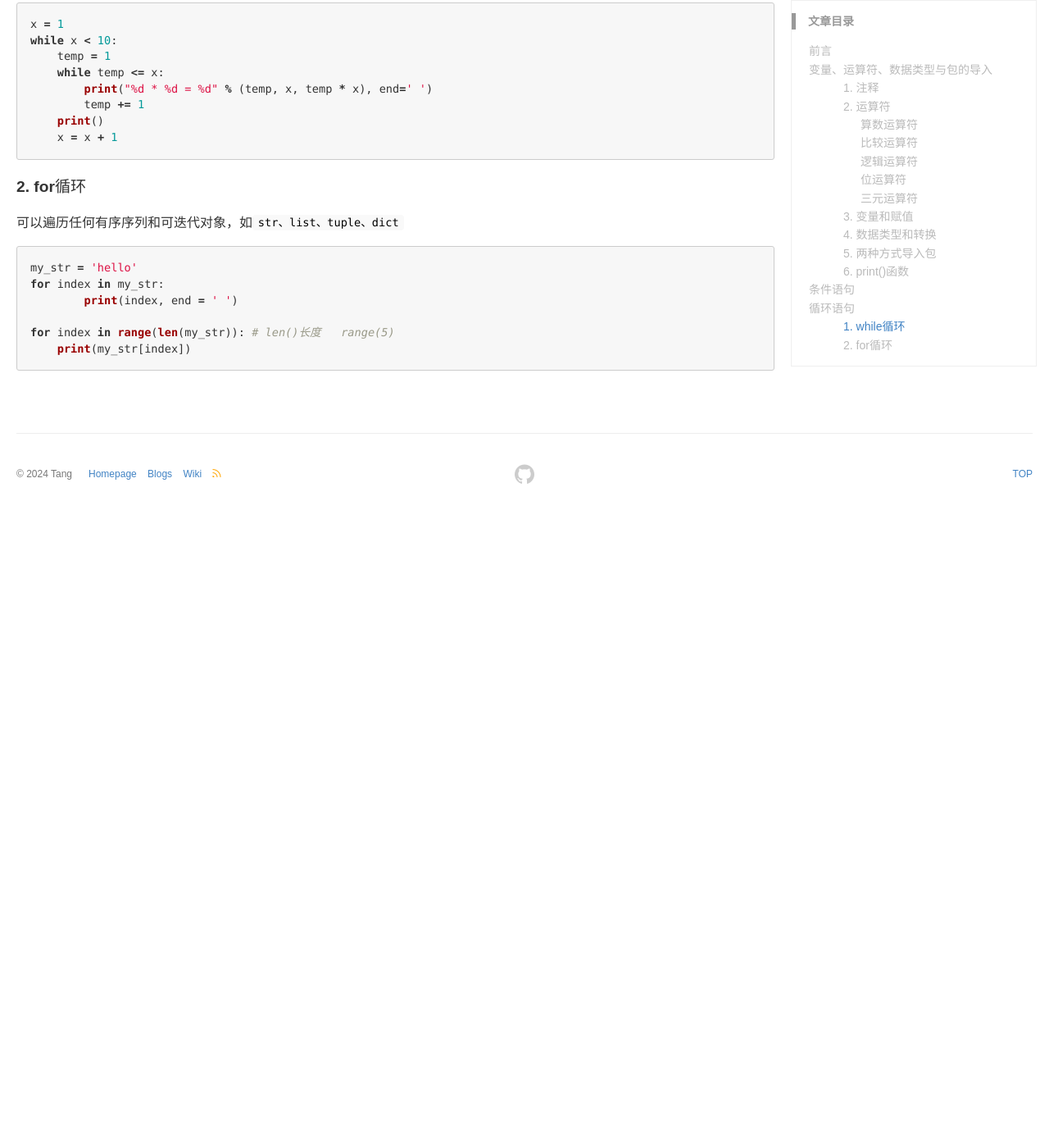
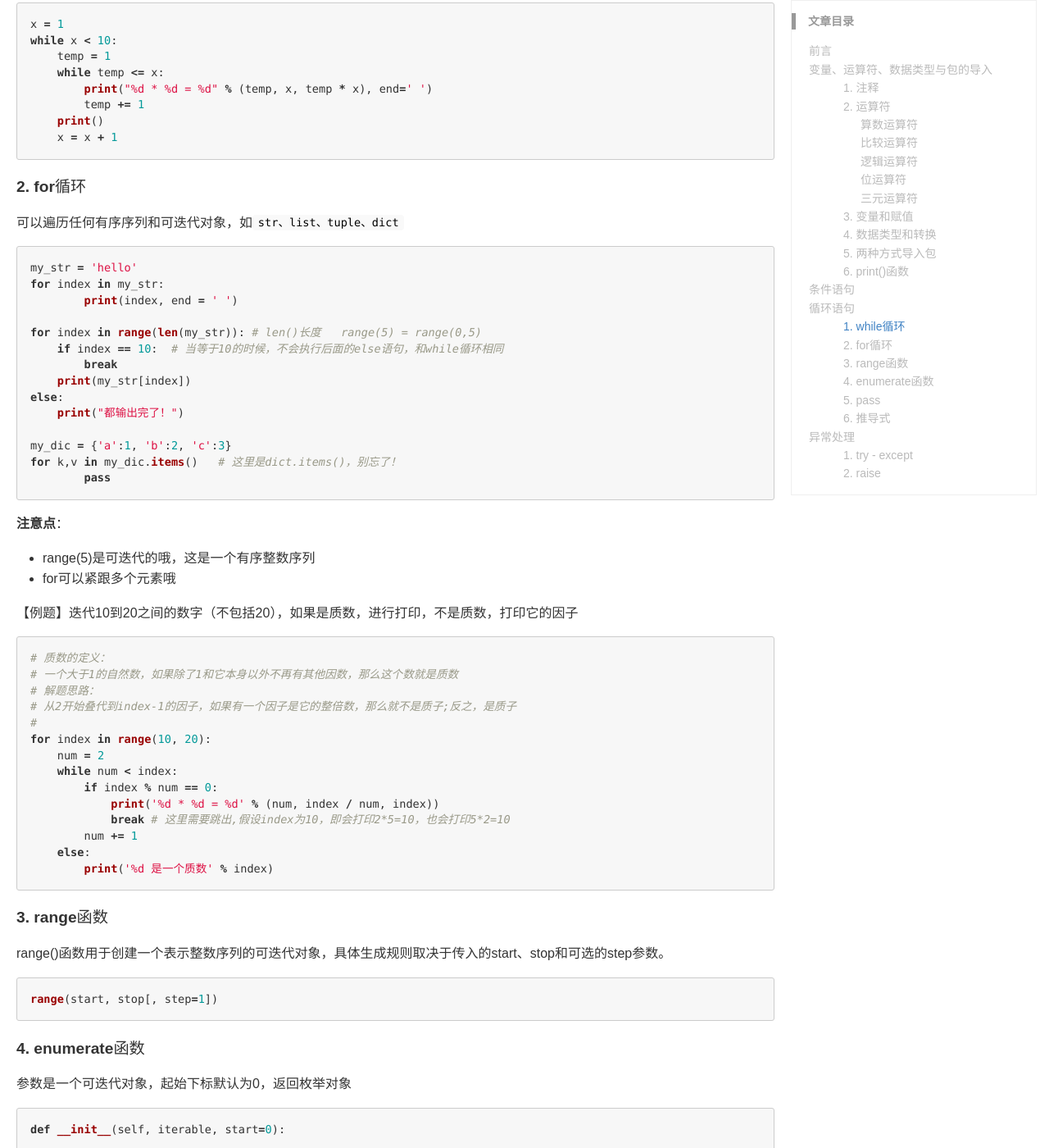
Before and after one commit to tangxing7028/tangxing7028.github.io, a Jekyll site: the page built from _posts/python/阿里云-天池/2024-04-24-Python入门(上).md, in a window 1280 px wide and 1400 px high, scrolled down 5384 px. Shown: the whole window at 82% size. Built offline with Jekyll 4.4.1, drawn with Linux system fonts in a browser that asks for light colours; before the commit the page ends 6011 px from its top, so only the background shows below that; some of the changed text lies outside the part shown.

Commit message:
Update 2024-04-24-Python入门(上).md

````diff
--- a/_posts/python/阿里云-天池/2024-04-24-Python入门(上).md
+++ b/_posts/python/阿里云-天池/2024-04-24-Python入门(上).md
@@ -289,6 +289,168 @@ my_str = 'hello'
 for index in my_str:
 	print(index, end = ' ')
 
-for index in range(len(my_str)): # len()长度   range(5)
+for index in range(len(my_str)): # len()长度   range(5) = range(0,5)
+    if index == 10:  # 当等于10的时候，不会执行后面的else语句，和while循环相同
+    	break
     print(my_str[index])
+else:
+    print("都输出完了！")
+
+my_dic = {'a':1, 'b':2, 'c':3}
+for k,v in my_dic.items()   # 这里是dict.items()，别忘了！
+	pass
 ```
+
+**注意点**：
+
+- range(5)是可迭代的哦，这是一个有序整数序列
+- for可以紧跟多个元素哦
+
+【例题】迭代10到20之间的数字（不包括20），如果是质数，进行打印，不是质数，打印它的因子
+
+```python
+# 质数的定义：
+# 一个大于1的自然数，如果除了1和它本身以外不再有其他因数，那么这个数就是质数
+# 解题思路：
+# 从2开始叠代到index-1的因子，如果有一个因子是它的整倍数，那么就不是质子;反之，是质子
+#
+for index in range(10, 20):
+    num = 2
+    while num < index:
+        if index % num == 0:
+            print('%d * %d = %d' % (num, index / num, index))
+            break # 这里需要跳出,假设index为10，即会打印2*5=10，也会打印5*2=10
+        num += 1
+    else:
+        print('%d 是一个质数' % index)
+```
+
+#### 3. range函数
+
+range()函数用于创建一个表示整数序列的可迭代对象，具体生成规则取决于传入的start、stop和可选的step参数。
+
+```python
+range(start, stop[, step=1])
+```
+
+#### 4. enumerate函数
+
+参数是一个可迭代对象，起始下标默认为0，返回枚举对象
+
+```python
+def __init__(self, iterable, start=0):
+```
+
+这就和Java完成不同了，毕竟在Java中列表可不能存储元组，只能存储对象或者Map来实现类似功能，python在这里更加轻量化一些
+
+```python
+today_list = ['one_day', 'two_day', 'three_day']
+enum_value = enumerate(today_list, start=1)  # 根据结果可以发现，这是一个有序序列对象,那就可以迭代！
+my_list = list(enum_value)
+print(my_list)
+# [(1, 'one_day'), (2, 'two_day'), (3, 'three_day')]
+
+for i, value in enum_value:
+    print(i, value)
+```
+
+
+
+#### 5. pass
+
+`pass` 语句的意思是“不做任何事”
+
+
+
+#### 6. 推导式
+
+
+
+**列表推导式**
+
+```python
+[ expr for value in collection [if condition] ]
+```
+
+【举例01】求1-10所有数的幂组成的列表
+
+要求： 列表中的每一个元素为元组，元组中第一个参数为元素本身，第二个参数为元素的幂
+
+```python
+x = [(x,x ** 2) for x in range(1,11)]
+print(x)
+```
+
+【举例02】求1-10所有数的幂组成的列表
+
+
+
+**元组推导式**
+
+```python
+( expr for value in collection [if condition] )
+```
+
+```python
+temp = (x for x in range(10))
+# 偶，我以为这就是一个元组了，实际上不是，这是一个元组推导式，即一个generate,是一个可迭代对象，所以可以使用for..in..
+print(temp)
+print(tuple(temp)) # 这才是一个元组
+# 所以列表推导式返回的是一个列表，元组推导式是返回的一个迭代器
+```
+
+
+
+**字典推导式**
+
+```python
+{ key_expr: value_expr for value in collection [if condition] }
+```
+
+```python
+temp = {x: x % 2 == 0 for x in range(10)}
+print(temp)
+# 偶，返回的是一个字典欸，不是迭代器，所以三大可变对象中只有元组推导式是个例外哦
+```
+
+
+
+## 异常处理
+
+异常处理，教程这一块列举的特别多，但不适用。
+
+我们应该在实际开发中遇到了，去记一个，当你大致遇到个七七八八，这个体系再看也不迟。
+
+#### 1. try - except
+
+和Java的try-catch有一些不同，但区别不大
+
+```python
+try:
+    f = open('text.txt')
+    print(f.read())
+except OSError as error:
+    print('打开文件失败\n原因是：' + str(error))
+else:
+    print('打开成功！')
+finally:
+    print("肯定会执行！")
+```
+
+#### 2. raise
+
+```python
+def my_abs(x):
+    if not isinstance(x, (int, float)):
+        raise TypeError('bad operand type')
+    if x >= 0:
+        return x
+    else:
+        return -x
+
+
+try:
+    my_abs('gd')
+except TypeError:
+    print('类型不正确!')
+```
````
